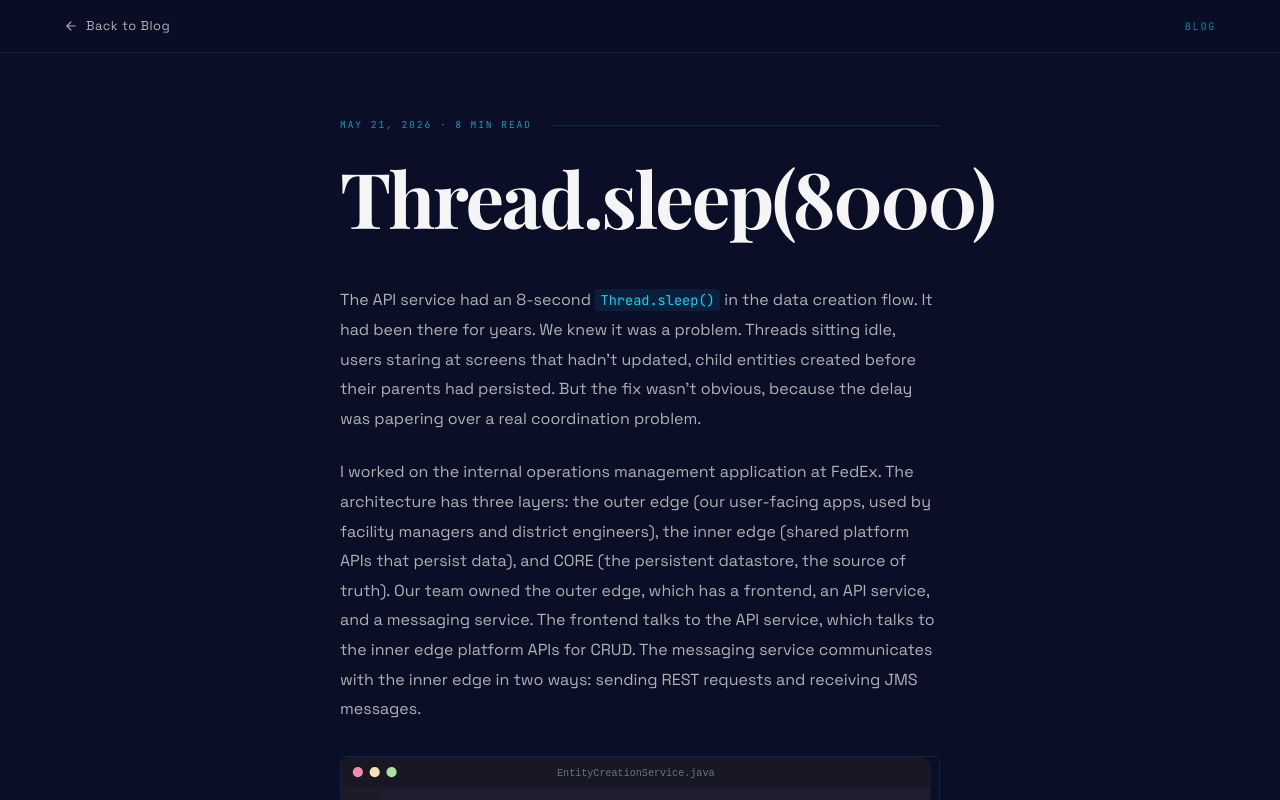
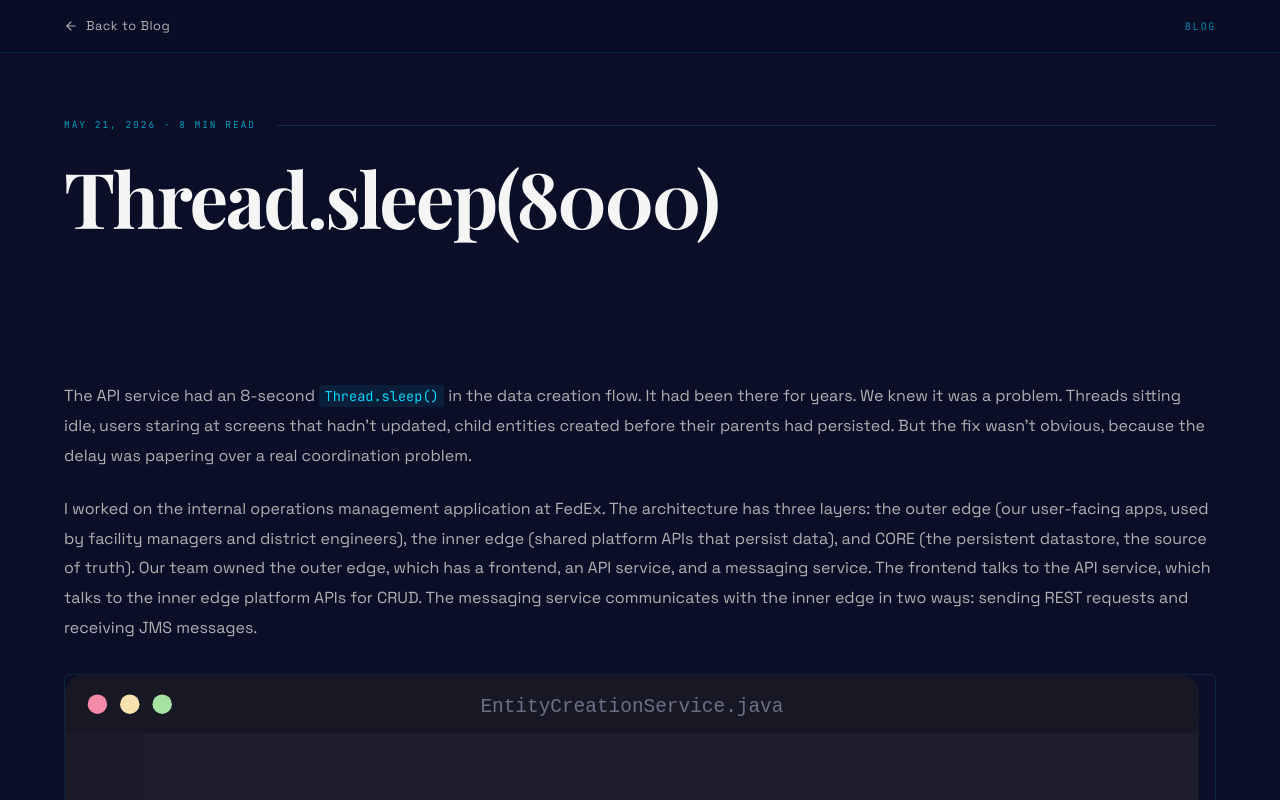
Before and after one commit to tnahata/tanish-portfolio, a Next.js app: page /blog/thread-sleep-8000 in a window 1280 px wide. Shown: the top 800 px of the page. Built offline with nearby package versions, Linux system fonts and the light colour scheme.

Commit message:
match blog post layout to case study page alignment
Use max-w-7xl with same padding as discovery agent page for both
hero and content sections. Title maxWidth set to 55ch to match
case study subtitle constraint.

```diff
--- a/app/blog/[slug]/BlogPostView.tsx
+++ b/app/blog/[slug]/BlogPostView.tsx
@@ -231,7 +231,7 @@ export default function BlogPostView({
       </nav>
 
       {/* Hero */}
-      <div className="max-w-[680px] mx-auto px-6 sm:px-10 pt-16 pb-0">
+      <div className="max-w-7xl mx-auto px-6 sm:px-10 lg:px-16 pt-16 pb-0">
         <div className="cs-reveal opacity-0 mb-6 flex items-center gap-5">
           <span
             style={{
@@ -256,8 +256,8 @@ export default function BlogPostView({
             color: 'var(--color-text)',
             lineHeight: 1.05,
             letterSpacing: '-0.03em',
-            marginBottom: '3rem',
-            maxWidth: '18ch',
+            marginBottom: '1rem',
+            maxWidth: '55ch',
           }}
         >
           {title}
@@ -266,7 +266,7 @@ export default function BlogPostView({
 
       {/* Content */}
       <div
-        className="max-w-[680px] mx-auto px-6 sm:px-10 pb-24 lg:pb-32"
+        className="max-w-7xl mx-auto px-6 sm:px-10 lg:px-16 py-24 lg:py-32"
       >
         <div className="cs-reveal opacity-0">
           <MDXRemote source={content} components={mdxComponents} />
```
